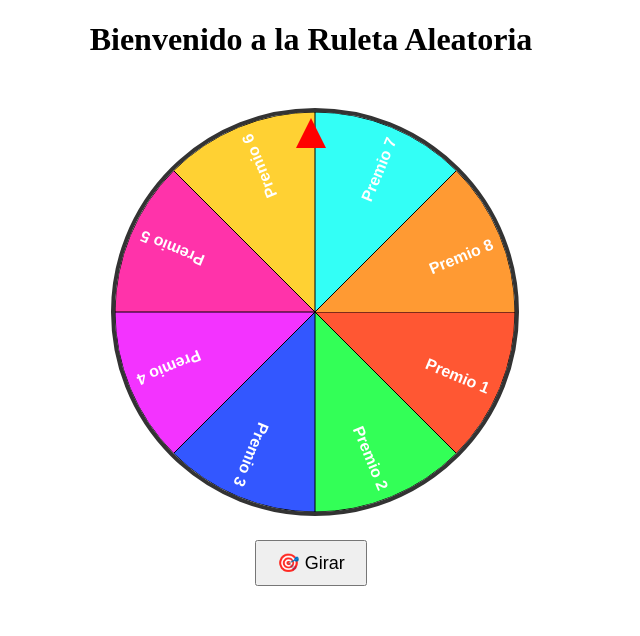
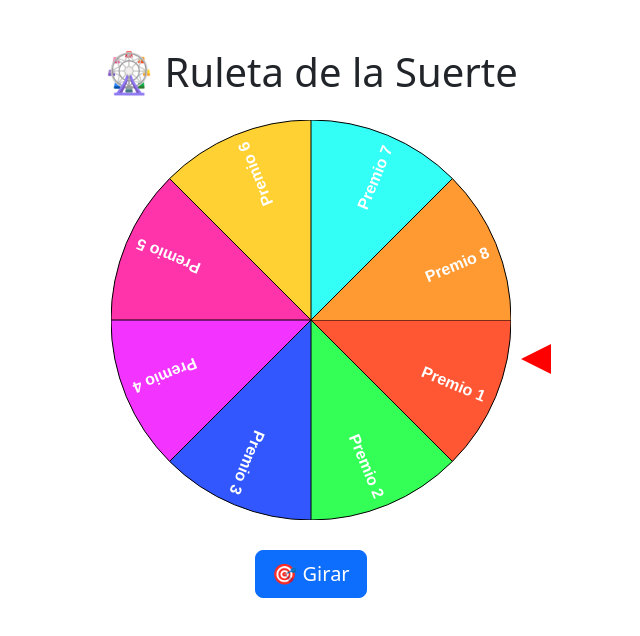
Before and after one commit to vanesapicazo/Ruleta-Aleatoria, an Angular app: page / in a window 1280 px wide. Shown: the top 636 px of the page, without its empty margins (329-969 px from the left). Built offline with nearby package versions, Linux system fonts and the light colour scheme.

Commit message:
Implementación de Bootstrap

```diff
--- a/package.json
+++ b/package.json
@@ -18,6 +18,7 @@
     "@angular/platform-browser": "^15.2.0",
     "@angular/platform-browser-dynamic": "^15.2.0",
     "@angular/router": "^15.2.0",
+    "bootstrap": "^5.3.6",
     "rxjs": "~7.8.0",
     "tslib": "^2.3.0",
     "zone.js": "~0.12.0"
--- a/src/app/app.component.html
+++ b/src/app/app.component.html
@@ -1,4 +1,7 @@
-<div style="text-align: center">
-  <h1>Bienvenido a la Ruleta Aleatoria</h1>
-  <app-ruleta></app-ruleta>
+<div class="container py-5 text-center">
+  <h1 class="mb-4">🎡 Ruleta de la Suerte</h1>
+
+  <div class="d-flex justify-content-center position-relative">
+    <app-ruleta></app-ruleta>
+  </div>
 </div>
--- a/src/app/ruleta/ruleta.component.css
+++ b/src/app/ruleta/ruleta.component.css
@@ -1,41 +1,21 @@
-.container {
-  position: relative;
-  width: 100%;
-  max-width: 400px;
-  margin: 50px auto;
-  text-align: center;
+:host {
+  display: block;
 }
 
 canvas {
-  width: 100%;
-  height: auto;
-  border: 4px solid #333;
-  border-radius: 50%;
-  background: #fff;
+  width: 400px;
+  height: 400px;
 }
 
 .arrow {
   position: absolute;
-  top: 10px;
-  left: 50%;
-  transform: translateX(-50%);
+  top: 50%;
+  left: 410px;
+  transform: translateY(-50%) rotate(-90deg);
   width: 0;
   height: 0;
   border-left: 15px solid transparent;
   border-right: 15px solid transparent;
   border-bottom: 30px solid red;
-  z-index: 2;
+  z-index: 10;
 }
-
-button {
-  margin-top: 20px;
-  padding: 10px 20px;
-  font-size: 18px;
-}
-
-.result {
-  margin-top: 20px;
-  font-size: 20px;
-  font-weight: bold;
-  color: green;
-}
--- a/src/app/ruleta/ruleta.component.html
+++ b/src/app/ruleta/ruleta.component.html
@@ -1,11 +1,19 @@
-<div class="container">
+<div class="position-relative d-inline-block">
   <canvas #wheelCanvas></canvas>
 
   <div class="arrow"></div>
 
-  <button [disabled]="spinning" (click)="spin()">🎯 Girar</button>
+  <div class="mt-4">
+    <button
+      class="btn btn-primary btn-lg"
+      [disabled]="spinning"
+      (click)="spin()"
+    >
+      🎯 Girar
+    </button>
+  </div>
 
-  <div *ngIf="selectedOption" class="result">
+  <div *ngIf="selectedOption" class="alert alert-success mt-3 fw-bold">
     🎉 ¡Ganaste: {{ selectedOption }}!
   </div>
 
--- a/src/styles.css
+++ b/src/styles.css
@@ -1 +1,2 @@
 /* You can add global styles to this file, and also import other style files */
+@import "~bootstrap/dist/css/bootstrap.min.css";
```
Also changed, not shown: angular.json (+6 -21 lines), 1 other file (tests, documents, lock files or other folders).
